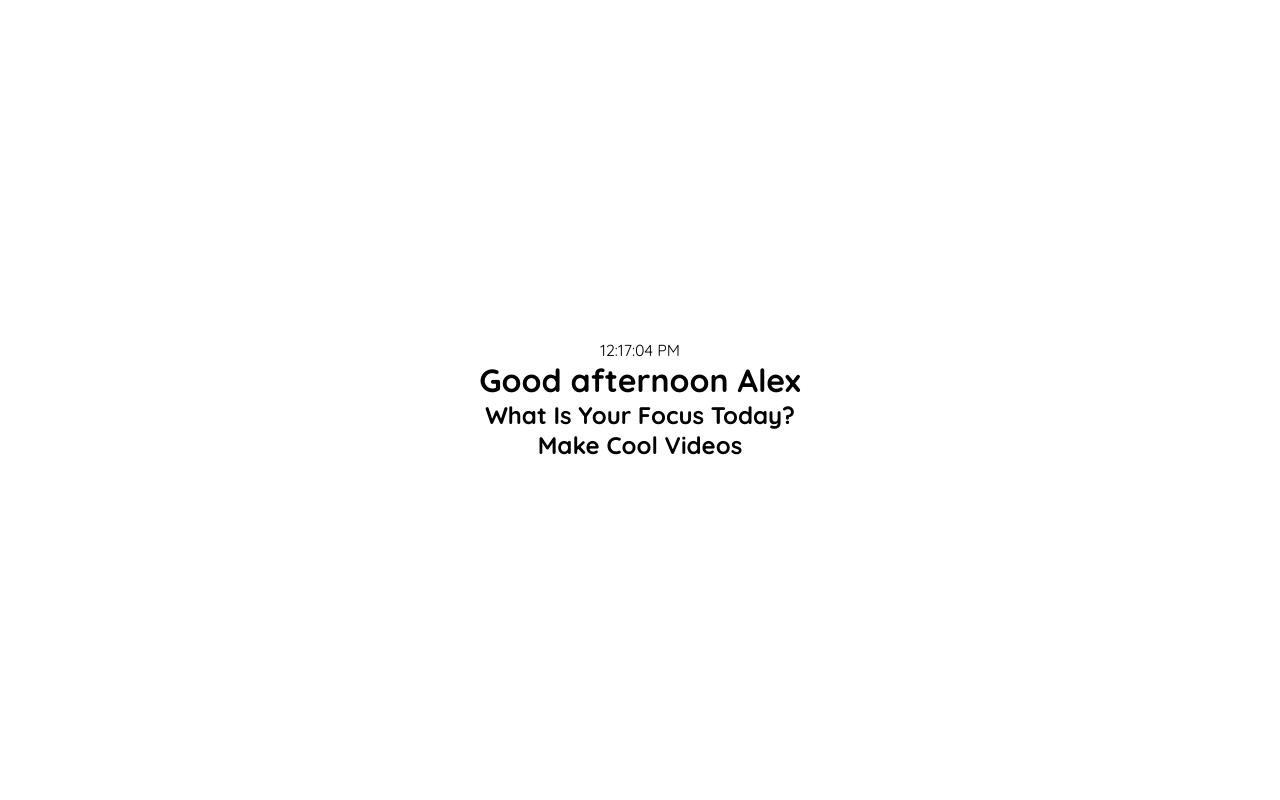
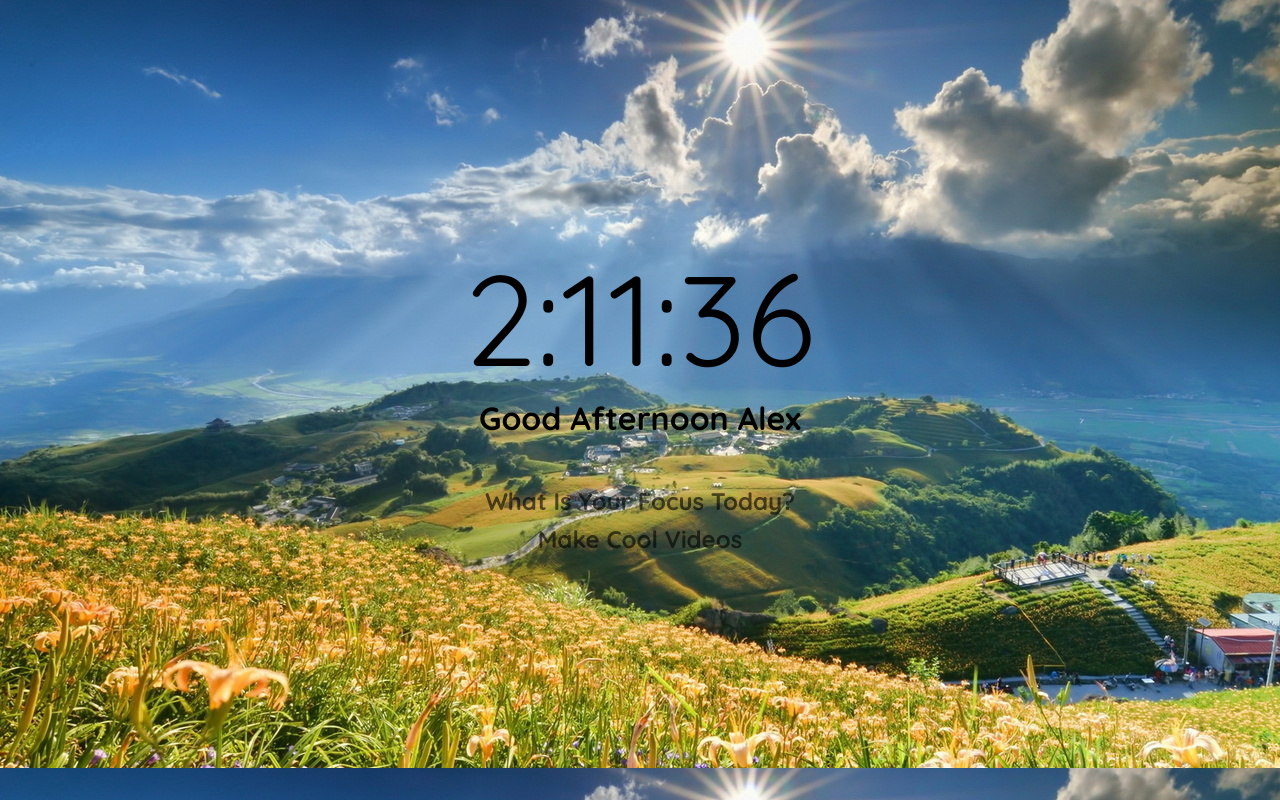
Before and after one commit to foxtrot2609/rsschool-cv, a plain HTML site: page index.html in a window 1280 px wide. Drawn offline with Linux system fonts and the light colour scheme.

Commit message:
feat: add js time code and backgroundimage code

```diff
--- a/css/style.css
+++ b/css/style.css
@@ -14,3 +14,22 @@ body {
     height: 100vh;
     color: black;
 }
+
+#time {
+    font-size: 8rem;
+}
+
+h1 {
+    margin-bottom: 3rem;
+}
+
+h2 {
+    margin-bottom: .5rem;
+    opacity: .6;
+}
+
+@media(max-width: 700px) {
+    #time {
+        font-size: 6rem;
+    }
+}
--- a/index.html
+++ b/index.html
@@ -12,9 +12,9 @@
 </head>
 
 <body>
-    <time id="greeting">12:17:04 PM</time>
+    <time id="time"></time>
     <h1>
-        <span id="greeting">Good afternoon</span>
+        <span id="greeting"></span>
         <span id="name" contenteditable="true">Alex</span>
     </h1>
 
--- a/js/main.js
+++ b/js/main.js
@@ -0,0 +1,59 @@
+// DOM elements
+
+const time = document.getElementById("time"),
+  greeting = document.getElementById("greeting"),
+  name = document.getElementById("name"),
+  focus = document.getElementById("focus");
+
+// Show time
+
+function showTime() {
+  let today = new Date(),
+    hour = today.getHours(),
+    min = today.getMinutes(),
+    sec = today.getSeconds();
+
+  // Set AM or PM
+  const amPm = hour >= 12 ? "PM" : "AM";
+
+  // 12hr Format
+  hour = hour % 12 || 12;
+
+  // Output Time
+  time.innerHTML = `${hour}<span>:</span>${addZero(min)}<span>:</span>${addZero(
+    sec
+  )}`;
+  setTimeout(showTime, 1000);
+}
+
+// Add Zeros
+function addZero(n) {
+  return (parseInt(n) < 10 ? "0" : "") + n;
+}
+
+// Set Background and Greeting
+function setBgGreet() {
+  let today = new Date(),
+    hour = today.getHours();
+
+  if (hour < 12) {
+    // Morning
+    document.body.style.backgroundImage = "url('img/morning.jpg')";
+    greeting.textContent = "Good Morning";
+  } else if (hour < 18) {
+    // Afternoon
+    document.body.style.backgroundImage = "url('img/afternoon.jpg')";
+    greeting.textContent = "Good Afternoon";
+  } else {
+    // Night
+    document.body.style.backgroundImage = "url('img/night.jpg')";
+    greeting.textContent = "Good Evening";
+    document.body.style.color = "white";
+  }
+}
+
+
+
+// Run
+showTime();
+setBgGreet();
```
